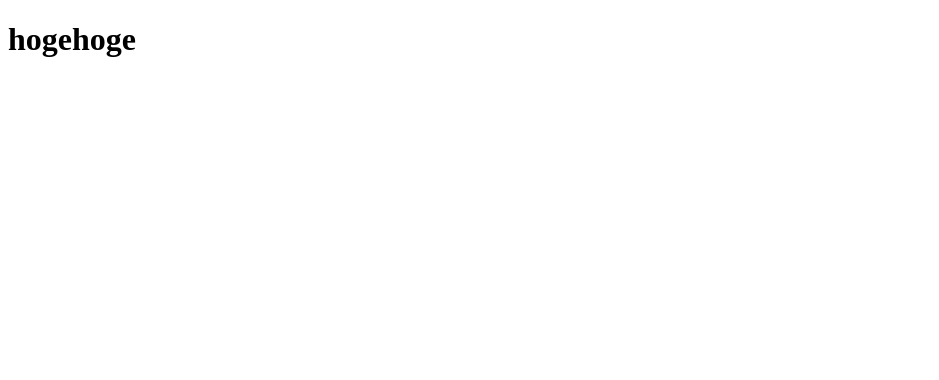
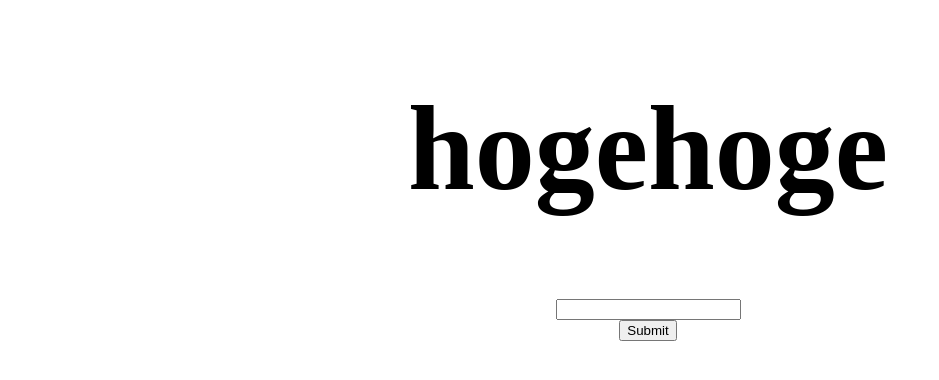
Before and after one commit to mira4976/typing, a plain HTML site: page index.html in a window 1280 px wide. Shown: the whole page, without its empty margins (0-939 px from the left). Drawn offline with Linux system fonts and the light colour scheme.

Commit message:
first add

```diff
--- a/index.html
+++ b/index.html
@@ -5,12 +5,17 @@
     <meta http-equiv="X-UA-Compatible" content="IE=edge">
     <meta name="viewport" content="width=device-width, initial-scale=1.0">
     <script src="main.js"></script>
-    <link href="style.css">
+    <link href="style.css" rel="stylesheet">
     <title>Typing Game</title>
 </head>
+
 <body>
+    <div class="body">
     <div><h1>hogehoge</h1></div>
 
-    <div><form></form></div>
+    <div><input type="text"></div>
+
+    <div><input type="submit"></div>
+    </div>
 </body>
 </html>
--- a/style.css
+++ b/style.css
@@ -0,0 +1,8 @@
+body{
+    width:100%; /*ページ全体の幅は100%と指定する*/
+    text-align:center; /*ページ全体を中央揃えにする*/
+  }
+
+h1{
+    font-size: 120px;
+}
```
